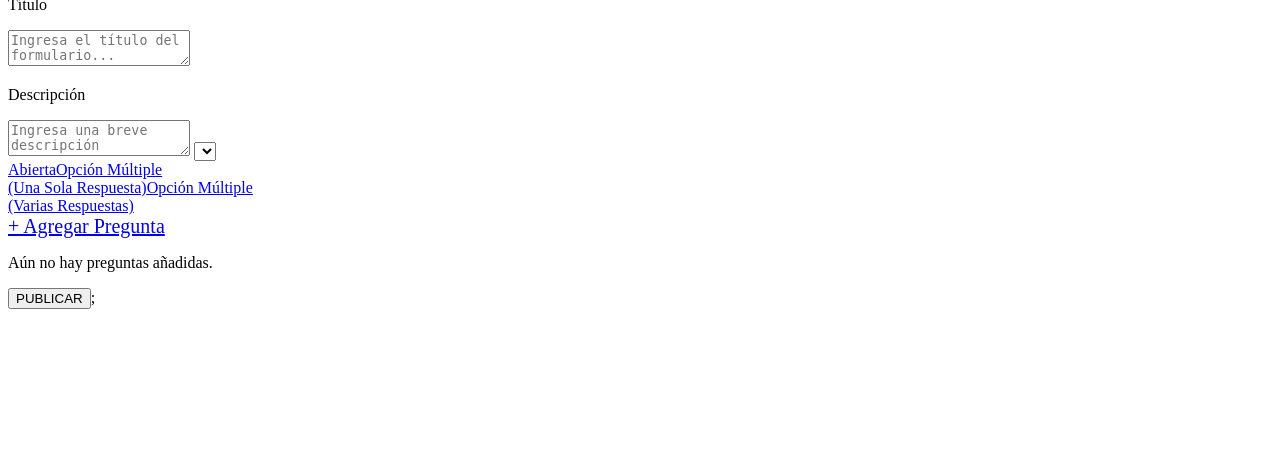
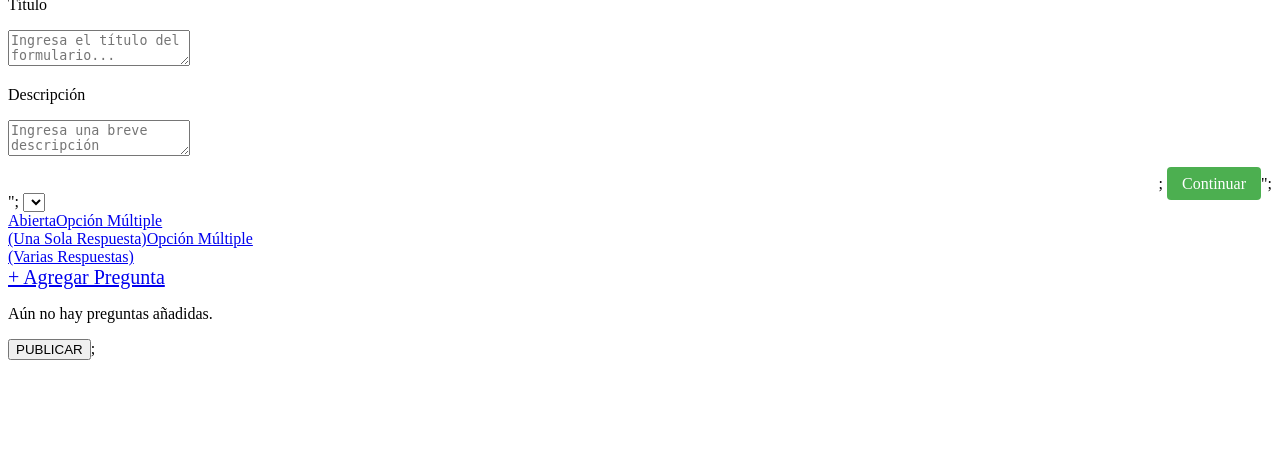
Before and after one commit to Vladimir69-sup/KeepOn_Proyect_E6, a PHP site: page /nuevo_renovado.php?estado=selecciona in a window 1280 px wide. Shown: the part 112-564 px from the top of the page. Run offline with PHP 8.4, Linux system fonts and the light colour scheme; data comes from the database, SQL or seed files in the repository; data that the repository does not hold is empty.

Commit message:
feat formulario

```diff
--- a/dynamics/php/nuevo_renovado.php
+++ b/dynamics/php/nuevo_renovado.php
@@ -174,6 +174,10 @@
                 <p>Descripción</p>
                 <textarea class="tex_info_formualio"name="descripcion_formulario" id="descripcion_formulario" placeholder="Ingresa una breve descripción"></textarea>
 
+                <div style='margin-top: 15px; text-align: right;'>;
+              <a class='boton-continuar' href='./nuevo_renovado.php?estado=selecciona' style='padding: 8px 15px; background-color: #4CAF50; color: white; text-decoration: none; border-radius: 4px;'>Continuar</a>";
+                </div>";
+
             <?php
                 $maestroActual=1;  //cambiar al hacer merge por el id amestro d ela sesion actual
                 $grupo="SELECT (nombreGrupo, idGrupo) FROM grupo WHERE idMaestro = $maestroActual";
```
